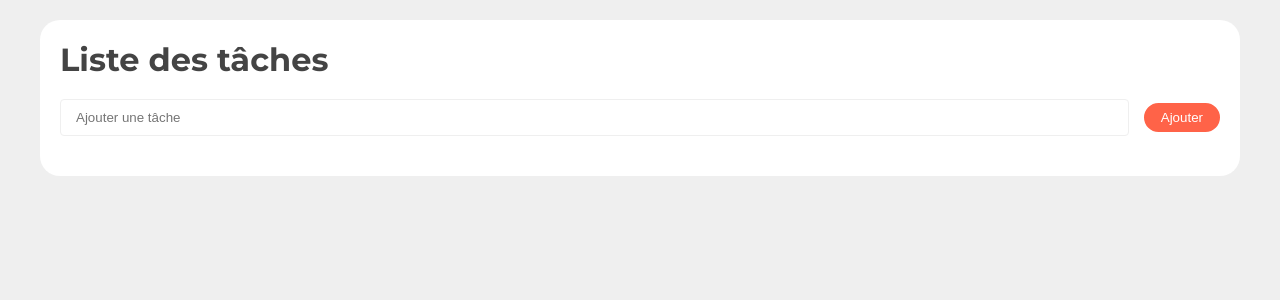
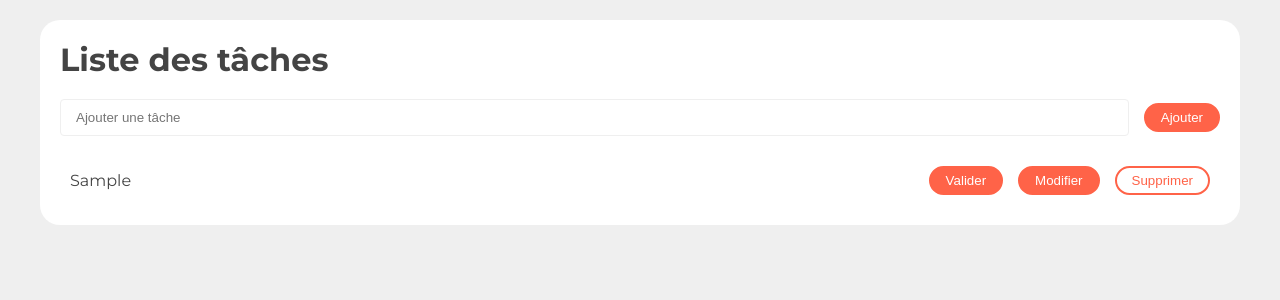
Before and after one commit to bricard-dev/todo-list, a React (Create React App) app: page / in a window 1280 px wide. Both pictures are taken after typing "Sample" into the empty fields and a click on the button "Ajouter". Shown: the top 300 px of the page. Built offline with nearby package versions, Linux system fonts and the light colour scheme.

Commit message:
feat: display todos and delete todo
Display todos previously added in a list and add the possibility to delete each todo.

```diff
--- a/src/App.js
+++ b/src/App.js
@@ -1,5 +1,6 @@
 import { useState } from "react";
 import AddTodo from "./components/AddTodo";
+import TodoList from "./components/TodoList";
 
 function App() {
   const [todoList, setTodoList] = useState([]);
@@ -9,11 +10,16 @@
     setTodoList([...todoList, todo]);
   }
 
+  function deleteTodo(id) {
+    setTodoList([...todoList.filter((todo) => todo.id !== id)]);
+  }
+
   return (
     <div className="d-flex justify-content-center align-items-center p-20">
       <div className="card container p-20">
         <h1 className="mb-20">Liste des tâches</h1>
         <AddTodo addTodo={addTodo} />
+        <TodoList todoList={todoList} deleteTodo={deleteTodo} />
       </div>
     </div>
   );
--- /dev/null
+++ b/src/components/TodoItem.js
@@ -0,0 +1,14 @@
+function TodoItem({ todo, deleteTodo }) {
+  return (
+    <li className="mb-10 d-flex justify-content-center align-items-center p-10">
+      <span className="flex-fill">{todo.content}</span>
+      <button className="btn btn-primary mr-15">Valider</button>
+      <button className="btn btn-primary mr-15">Modifier</button>
+      <button onClick={deleteTodo} className="btn btn-reverse-primary">
+        Supprimer
+      </button>
+    </li>
+  );
+}
+
+export default TodoItem;
--- /dev/null
+++ b/src/components/TodoList.js
@@ -0,0 +1,19 @@
+import TodoItem from "./TodoItem";
+
+function TodoList({ todoList, deleteTodo }) {
+  return todoList.length ? (
+    <ul>
+      {todoList.map((todo) => (
+        <TodoItem
+          key={todo.id}
+          todo={todo}
+          deleteTodo={() => deleteTodo(todo.id)}
+        />
+      ))}
+    </ul>
+  ) : (
+    <p>Aucune tâche en cours</p>
+  );
+}
+
+export default TodoList;
```
